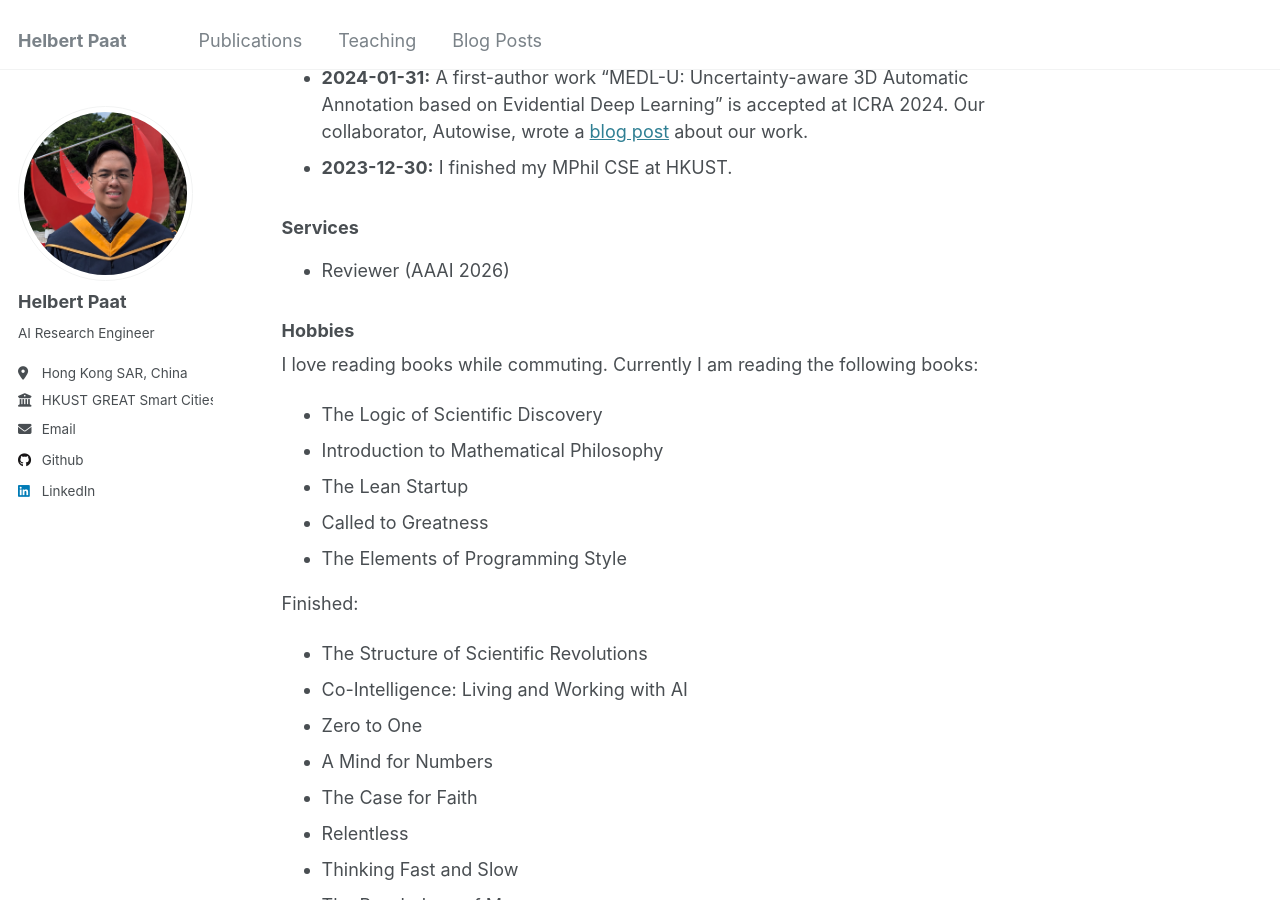
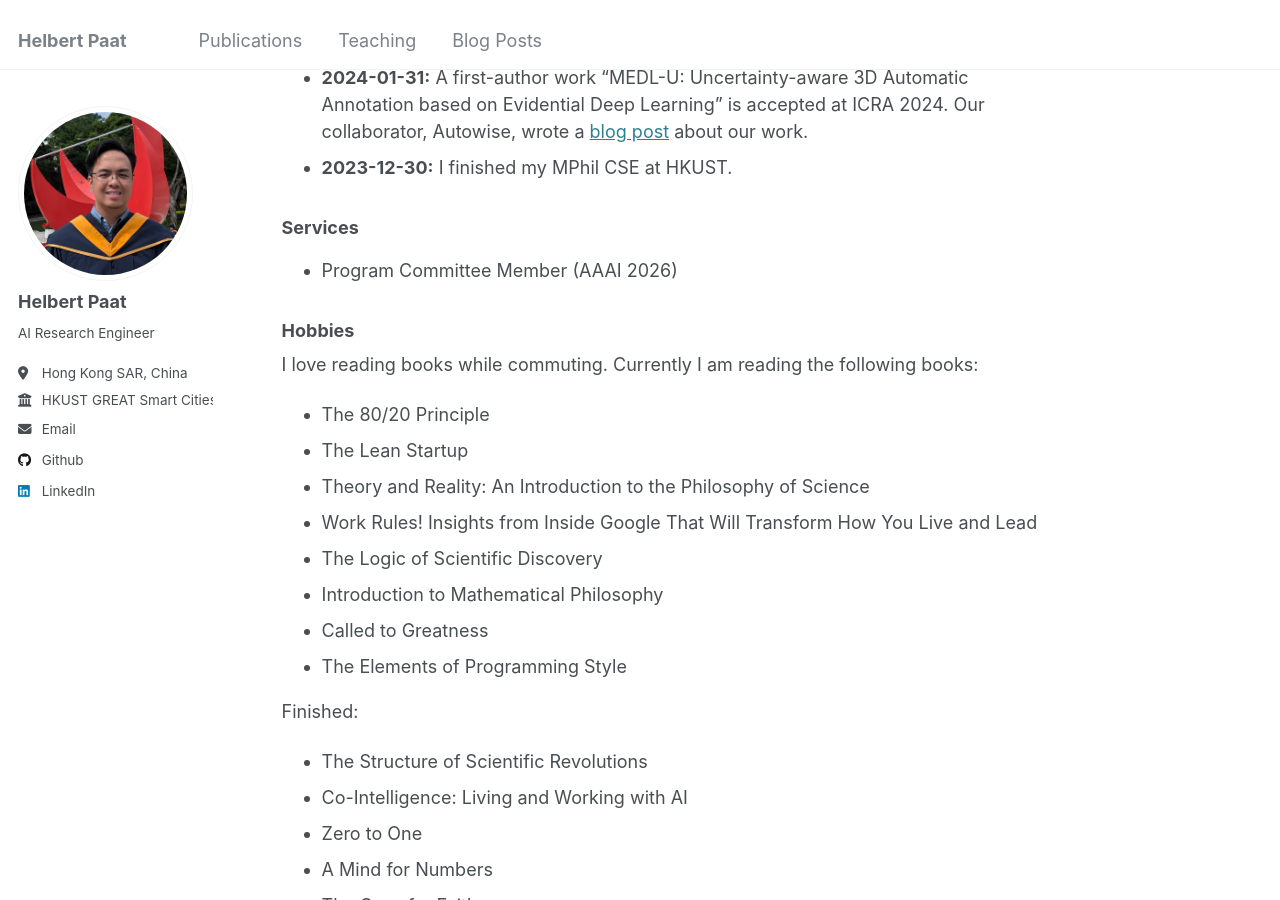
Before and after one commit to paathelb/paathelb.github.io, a Jekyll site: the page built from _pages/about.md, in a window 1280 px wide and 900 px high, scrolled down 726 px. Built offline with Jekyll 4.4.1, drawn with Linux system fonts in a browser that asks for light colours.

Commit message:
Update about.md

```diff
--- a/_pages/about.md
+++ b/_pages/about.md
@@ -52,6 +52,9 @@ More info about configuring Academic Pages can be found in [the guide](https://a
 
 I'm currently a Research Assistant at [HKUST GREAT Smart Cities Institute](https://gsc.hkust.edu.hk/) led by Prof. [Hong Lo](https://cehklo.people.ust.hk/). I am also affiliated with the [HKUST Intelligent Transportation Systems Lab](https://sites.google.com/view/hkustits/home). Previously, I was an RA at the Department of Applied Mathematics, PolyU HK, working with Prof. [Guohao Shen](https://ghshen1.github.io/). I obtained my MPhil at HKUST advised by Prof. [Tong Zhang](https://tongzhang-ml.org/) and B.S. Applied Mathematics at the University of the Philippines. Broadly, my research interests are in probabilistic machine learning and ML model reliability and trust. Specifically, I am interested in uncertainty estimation in computer vision and other applications.
 
+
+
+
 ## News
 <!--
 - A paper is accepted at the 29th International Conference of Hong Kong Society for Transportation Studies.
@@ -65,13 +68,16 @@ I'm currently a Research Assistant at [HKUST GREAT Smart Cities Institute](https
 - **2023-12-30:** I finished my MPhil CSE at HKUST.
 
 ### Services
-- Reviewer (AAAI 2026)
+- Program Committee Member (AAAI 2026)
 
 ### Hobbies
 I love reading books while commuting. Currently I am reading the following books:
+- The 80/20 Principle
+- The Lean Startup
+- Theory and Reality: An Introduction to the Philosophy of Science
+- Work Rules! Insights from Inside Google That Will Transform How You Live and Lead
 - The Logic of Scientific Discovery
 - Introduction to Mathematical Philosophy
-- The Lean Startup
 - Called to Greatness
 - The Elements of Programming Style
 
```
